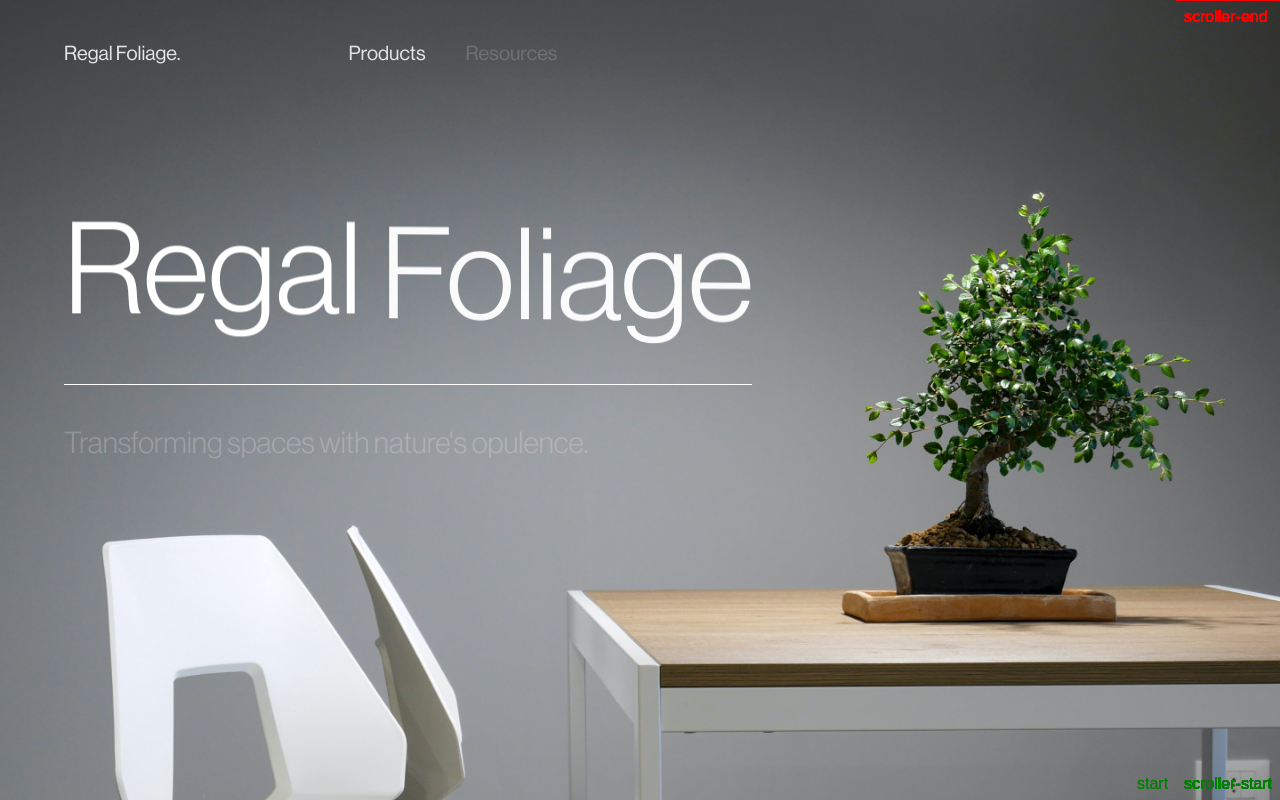
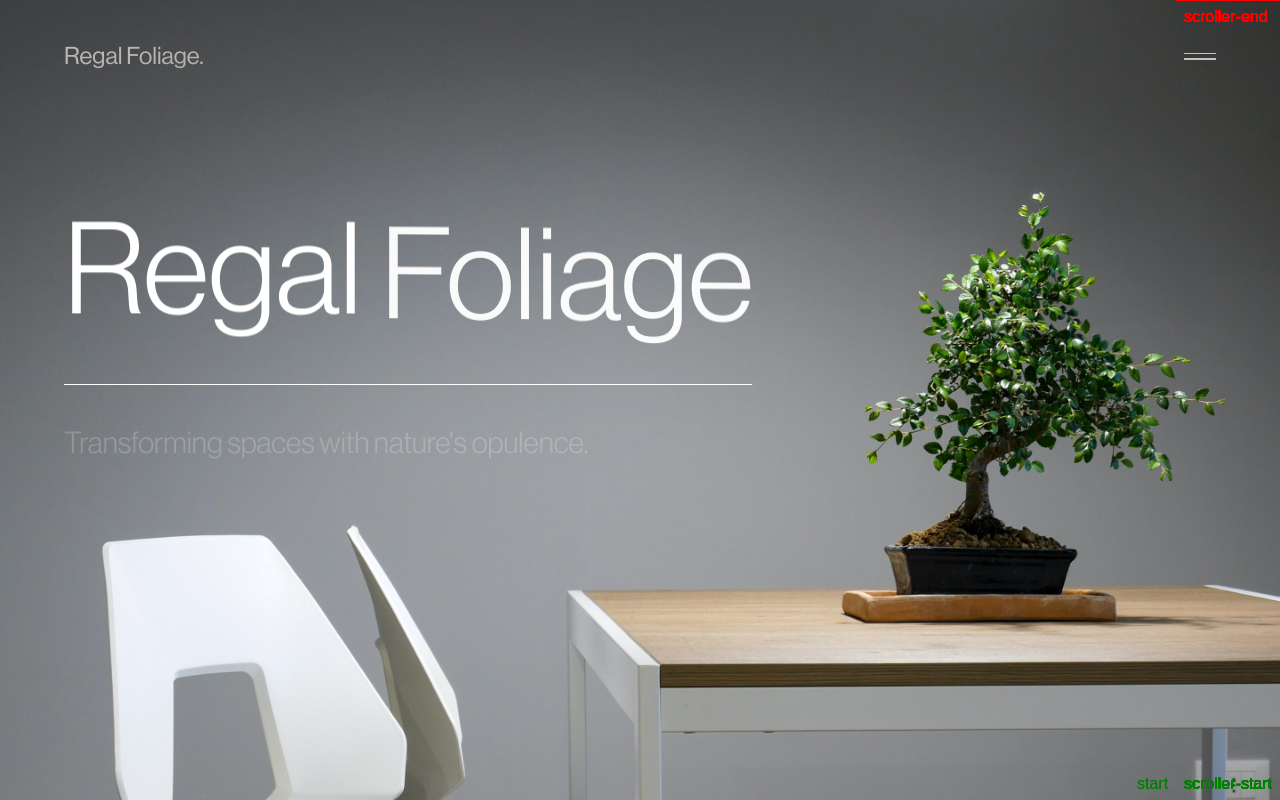
Before and after one commit to hyamero/regal-foliage, a React (Vite) app: page / in a window 1280 px wide. Shown: the top 800 px of the page. Built offline with nearby package versions, Linux system fonts and the light colour scheme.

Commit message:
feat: revamp navbar with timeline and hover animations

```diff
--- a/src/App.tsx
+++ b/src/App.tsx
@@ -17,7 +17,7 @@ function App() {
         src={landingImage}
         alt="Landing Background Image"
       />
-      <Container className="relative h-screen">
+      <Container id="home" className="relative h-screen">
         <div className="mt-52 inline-block gap-10 space-y-10 text-xl">
           <h1 className="font-neue-light text-6xl text-white md:text-8xl lg:text-9xl">
             <div
--- a/src/components/Discover.tsx
+++ b/src/components/Discover.tsx
@@ -30,10 +30,10 @@ export const Discover = () => {
     "Jade",
     "Saffron",
     "Obliqua",
-    "Bonsai",
-    "Jade",
-    "Saffron",
-    "Obliqua",
+    "Bonsa",
+    "Jadei",
+    "Saffro",
+    "Obliua",
   ];
 
   return (
--- a/src/components/Navbar.tsx
+++ b/src/components/Navbar.tsx
@@ -1,46 +1,136 @@
+/* eslint-disable no-param-reassign */
 import { useState } from "react";
-import { BsSearch } from "react-icons/bs";
+import { gsap } from "gsap";
+import { ScrollToPlugin } from "gsap/dist/ScrollToPlugin";
+import useLayoutEffect from "../hooks/useIsomorphicLayoutEffect";
+
+const navItems = [
+  {
+    text: "Home",
+    href: "home",
+  },
+  {
+    text: "Featured",
+    href: "potd",
+  },
+  {
+    text: "Showcase",
+    href: "showcase",
+  },
+  {
+    text: "Discover",
+    href: "discover",
+  },
+];
 
 export const Navbar = () => {
-  const navItems = ["Products", "Resources", "About us", "Sustainability"];
+  const [isOpen, setIsOpen] = useState(false);
 
-  const [isOpen, setIsOpen] = useState(false);
+  const menuOpen: GSAPTimeline = gsap.timeline();
+  const menuClose: GSAPTimeline = gsap.timeline();
 
   const handleMenu = () => {
     setIsOpen(!isOpen);
+
+    if (!isOpen) {
+      openMenu();
+    } else {
+      closeMenu();
+    }
+  };
+
+  const openMenu = () => {
+    menuOpen
+      .to(".menu", {
+        clipPath: "polygon(0% 0%, 100% 0%, 100% 100%, 0% 100%)",
+        ease: "power2.easeInOut",
+        duration: 0.5,
+      })
+      .to(
+        "body",
+        {
+          overflowY: "hidden",
+        },
+        "<",
+      )
+      .fromTo(
+        ".menu-item",
+        {
+          y: -150,
+          opacity: 0,
+          skewX: -10,
+        },
+        {
+          y: 0,
+          opacity: 1,
+          skewX: 0,
+          duration: 0.7,
+          stagger: -0.2,
+          ease: "power4.out",
+        },
+        "-=0.1",
+      );
+  };
+
+  const closeMenu = () => {
+    menuClose
+      .fromTo(
+        ".menu-item",
+        {
+          y: 0,
+          opacity: 1,
+          skewX: 0,
+        },
+        {
+          skewX: -10,
+          opacity: 0,
+          y: -150,
+          duration: 0.7,
+          stagger: 0.1,
+          ease: "power4.out",
+        },
+      )
+      .to(
+        "body",
+        {
+          overflowY: "auto",
+        },
+        "<",
+      )
+      .to(
+        ".menu",
+        {
+          clipPath: "polygon(0% 0%, 100% 0%, 100% 0%, 0% 0%)",
+          ease: "power2.easeInOut",
+          duration: 0.5,
+        },
+        "-=0.4",
+      );
+  };
+
+  const scrollTo = (scrollElement: string, offsetY: number) => {
+    gsap.to(window, {
+      duration: 1,
+      scrollTo: { y: `#${scrollElement}`, offsetY },
+      ease: "power2.easeOut",
+    });
   };
 
   return (
-    <nav className="absolute left-0 right-0 top-0 z-40 mx-auto mt-10 flex w-[90%] max-w-screen-xl justify-between font-neue-roman text-xl text-[#e5e5e5]">
-      <a href="#" className="nav-item">
+    <>
+      <nav className="fixed left-0 right-0 top-0 z-40 mx-auto mt-10 flex w-[90%] max-w-screen-xl justify-between text-white mix-blend-difference">
+        <button
+          className="nav-item font-neue-roman text-2xl"
+          onClick={() => {
+            scrollTo("home", 0);
+          }}
+        >
           Regal Foliage.
-      </a>
-
-      <ul className="hidden gap-10 lg:flex">
-        {navItems.map((item) => (
-          <li key={item} className="nav-item hover-effect">
-            <a href="#">{item}</a>
-          </li>
-        ))}
-      </ul>
-
-      <ul className="hidden gap-10 lg:flex">
-        <li className="nav-item">
-          <a href="#" className="flex items-center gap-3">
-            <BsSearch />
-            <p className="text-[#c2c3c2]">Search</p>
-          </a>
-        </li>
-        <li className="nav-item">
-          <a href="#" className="hover-effect">
-            Contact us
-          </a>
-        </li>
-      </ul>
+        </button>
 
         <button
           type="button"
-        className="nav-item menu-burger group flex w-8 cursor-pointer flex-col items-center justify-center space-y-1 py-3 lg:hidden [&>span]:block [&>span]:h-[1.5px] [&>span]:w-full [&>span]:transform [&>span]:bg-white [&>span]:transition [&>span]:duration-300"
+          className="nav-item menu-burger group flex w-8 cursor-pointer flex-col items-center justify-center space-y-1 py-3 [&>span]:block [&>span]:h-[1.5px] [&>span]:w-full [&>span]:transform [&>span]:bg-white [&>span]:transition [&>span]:duration-300"
           onClick={() => handleMenu()}
         >
           <span
@@ -59,5 +149,64 @@ export const Navbar = () => {
           />
         </button>
       </nav>
+      {/**
+       * MENU COMPONENT
+       */}
+      <Menu handleMenu={handleMenu} />
+    </>
   );
 };
+
+const Menu = ({ handleMenu }: { handleMenu: () => void }) => {
+  useLayoutEffect(() => {
+    const menuItems = [...document.querySelectorAll(".menu-item")];
+    // eslint-disable-next-line @typescript-eslint/no-explicit-any
+    menuItems.forEach((item: any) => {
+      console.log(item);
+      const word = item.children[0].innerText.split("");
+      item.children[0].innerHTML = "";
+      word.forEach((letter: string, idx: number) => {
+        item.children[0].innerHTML += `<span style="--index: ${idx};">${letter}</span>`;
+      });
+
+      const cloneDiv = item.children[0].cloneNode(true);
+      cloneDiv.style.position = "absolute";
+      cloneDiv.style.left = "0";
+      cloneDiv.style.top = "0";
+      item.appendChild(cloneDiv);
+    });
+  }, []);
+
+  gsap.registerPlugin(ScrollToPlugin);
+
+  const scrollToSection = (scrollElement: string, offsetY: number) => {
+    handleMenu();
+
+    gsap.to(window, {
+      duration: 1,
+      scrollTo: { y: `#${scrollElement}`, offsetY },
+      ease: "power2.easeOut",
+    });
+  };
+
+  return (
+    <div className="menu fixed left-0 top-0 z-30 grid h-screen w-screen place-items-center justify-center space-y-1 bg-primary text-secondary [clipPath:polygon(0%_0%,_100%_0%,_100%_0%,_0%_0%)]">
+      <div className="flex flex-col gap-5">
+        {navItems.map(({ text, href }) => (
+          <button
+            type="button"
+            key={text}
+            className="menu-item font-neue-light text-5xl opacity-0"
+            onClick={() => {
+              scrollToSection(href, 0);
+            }}
+          >
+            <div className="flex">
+              <span className="menu-item-text">{text}</span>
+            </div>
+          </button>
+        ))}
+      </div>
+    </div>
+  );
+};
--- a/src/main.css
+++ b/src/main.css
@@ -1,6 +1,21 @@
 @tailwind base;
 @tailwind components;
 @tailwind utilities;
+
+body {
+  scroll-behavior: smooth;
+  overflow-y: hidden;
+}
+
+@font-face {
+  font-family: "NeueLight";
+  src: url("./assets/fonts/NeueHaasDisplayLight.ttf");
+}
+
+@font-face {
+  font-family: "NeueRoman";
+  src: url("./assets/fonts/NeueHaasDisplayRoman.ttf");
+}
 
 @layer components {
   /*
@@ -27,19 +42,60 @@
     width: 100%;
     left: 0;
   }
+
+  .menu {
+    user-select: none;
+    counter-reset: menucounter;
+    z-index: 11;
   }
 
-body {
-  scroll-behavior: smooth;
-  overflow-y: hidden;
+  .menu-item {
+    position: relative;
+    cursor: pointer;
   }
 
-@font-face {
-  font-family: "NeueLight";
-  src: url("./assets/fonts/NeueHaasDisplayLight.ttf");
+  /*
+Menu Item Text
+*/
+  .menu-item::before {
+    counter-increment: menucounter;
+    content: counters(menucounter, ".", decimal-leading-zero);
+    position: absolute;
+    left: -15px;
+    top: -0.1rem;
+    font-size: 10px;
   }
 
-@font-face {
-  font-family: "NeueRoman";
-  src: url("./assets/fonts/NeueHaasDisplayRoman.ttf");
+  .menu-item-text {
+    pointer-events: none;
+    line-height: 1;
+    position: relative;
   }
+
+  .menu-item > div:nth-child(1) span {
+    will-change: transform;
+    transform-style: preserve-3d;
+    transition: 0.5s;
+    transition-delay: calc(0.05s * var(--index));
+    transform-origin: bottom;
+    display: inline-block;
+  }
+
+  .menu-item > div:nth-child(2) span {
+    will-change: transform;
+    transform-style: preserve-3d;
+    transition: 0.5s;
+    transition-delay: calc(0.05s * var(--index));
+    transform-origin: top;
+    display: inline-block;
+    transform: translate3d(0, 100%, 0) rotateX(-90deg);
+  }
+
+  .menu-item:hover > div:nth-child(1) span {
+    transform: translate3d(0, -100%, 0) rotateX(-90deg);
+  }
+
+  .menu-item:hover > div:nth-child(2) span {
+    transform: translate3d(0, 0%, 0) rotateX(0deg);
+  }
+}
```
Lines whose indentation alone changed are shown as unchanged.
